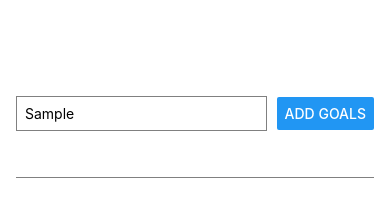
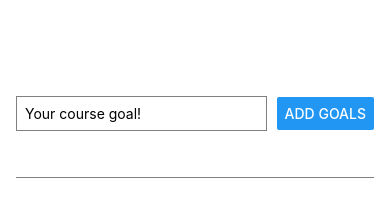
Before and after one commit to syedfaheem27/React-Native-Projects, a React Native app: screen / in a window 390 px wide. Both pictures are taken after typing "Sample" into the empty fields and a click on the button "ADD GOALS". Shown: the top 201 px of the page. Built offline with nearby package versions, Linux system fonts and the light colour scheme.

Commit message:
Split into multiple components

```diff
--- a/App.js
+++ b/App.js
@@ -1,52 +1,28 @@
 import { useState } from "react";
-import {
-  Button,
-  StyleSheet,
-  Text,
-  TextInput,
-  View,
-  ScrollView,
-  FlatList,
-} from "react-native";
+import { StyleSheet, View, FlatList } from "react-native";
+import GoalItem from "./components/GoalItem";
+import GoalInput from "./components/GoalInput";
 
 export default function App() {
-  const [enteredText, setEnteredText] = useState("");
   const [courseGoals, setCourseGoals] = useState([]);
 
-  function goalInputHandler() {
+  function goalInputHandler(text) {
     setCourseGoals((goal) => [
       ...goal,
       {
         id: Math.random().toString(),
-        text: enteredText,
+        text,
       },
     ]);
   }
 
-  function inputChangeHandler(txt) {
-    setEnteredText(txt);
-  }
-
   return (
     <View style={styles.appContainer}>
-      <View style={styles.inputContainer}>
-        <TextInput
-          style={styles.textInp}
-          placeholder="Your course goal!"
-          onChangeText={inputChangeHandler}
-        />
-        <Button title="Add Goals" onPress={goalInputHandler} />
-      </View>
+      <GoalInput onAddGoal={goalInputHandler} />
       <View style={styles.goalsContainer}>
         <FlatList
           data={courseGoals}
-          renderItem={(itemData) => {
-            return (
-              <View style={styles.goalItem}>
-                <Text style={styles.goalText}>{itemData.item.text}</Text>
-              </View>
-            );
-          }}
+          renderItem={(itemData) => <GoalItem text={itemData.item.text} />}
           keyExtractor={(item, index) => item.id}
         />
       </View>
@@ -60,36 +36,10 @@ const styles = StyleSheet.create({
     paddingHorizontal: 16,
     flex: 1,
   },
-  inputContainer: {
-    flex: 1,
-    borderBottomWidth: 1,
-    borderColor: "gray",
-    flexDirection: "row",
-    alignItems: "center",
-    justifyContent: "space-between",
-    marginBottom: 24,
-  },
-  textInp: {
-    width: "70%",
-    borderWidth: 1,
-    borderColor: "gray",
-    padding: 8,
-    marginRight: 8,
-  },
   goalsContainer: {
     flex: 5,
     borderWidth: 1,
     borderColor: "red",
     padding: 4,
   },
-  goalItem: {
-    marginBottom: 4,
-    backgroundColor: "#dbeafe",
-    padding: 6,
-    borderRadius: 6,
-  },
-  goalText: {
-    color: "#172554",
-    fontWeight: "500",
-  },
 });
--- /dev/null
+++ b/components/GoalInput.js
@@ -0,0 +1,47 @@
+import { useState } from "react";
+import { Button, TextInput, View, StyleSheet } from "react-native";
+
+const GoalInput = ({ onAddGoal }) => {
+  const [enteredText, setEnteredText] = useState("");
+
+  function inputChangeHandler(txt) {
+    setEnteredText(txt);
+  }
+
+  function goalHandler() {
+    onAddGoal(enteredText);
+    setEnteredText("");
+  }
+  return (
+    <View style={styles.inputContainer}>
+      <TextInput
+        style={styles.textInp}
+        placeholder="Your course goal!"
+        onChangeText={inputChangeHandler}
+        value={enteredText}
+      />
+      <Button title="Add Goals" onPress={goalHandler} />
+    </View>
+  );
+};
+
+const styles = StyleSheet.create({
+  inputContainer: {
+    flex: 1,
+    borderBottomWidth: 1,
+    borderColor: "gray",
+    flexDirection: "row",
+    alignItems: "center",
+    justifyContent: "space-between",
+    marginBottom: 24,
+  },
+  textInp: {
+    width: "70%",
+    borderWidth: 1,
+    borderColor: "gray",
+    padding: 8,
+    marginRight: 8,
+  },
+});
+
+export default GoalInput;
--- /dev/null
+++ b/components/GoalItem.js
@@ -0,0 +1,24 @@
+import { StyleSheet, Text, View } from "react-native";
+
+const GoalItem = ({ text }) => {
+  return (
+    <View style={styles.goalItem}>
+      <Text style={styles.goalText}>{text}</Text>
+    </View>
+  );
+};
+
+const styles = StyleSheet.create({
+  goalItem: {
+    marginBottom: 4,
+    backgroundColor: "#dbeafe",
+    padding: 6,
+    borderRadius: 6,
+  },
+  goalText: {
+    color: "#172554",
+    fontWeight: "500",
+  },
+});
+
+export default GoalItem;
```
